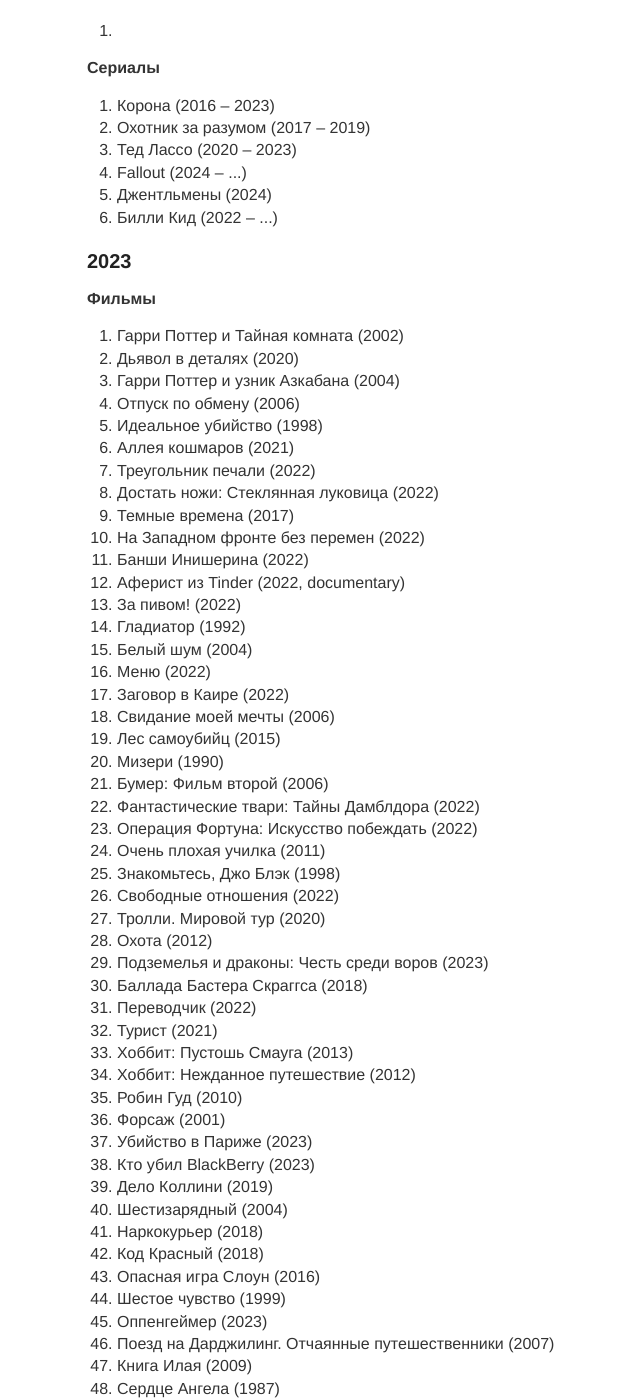
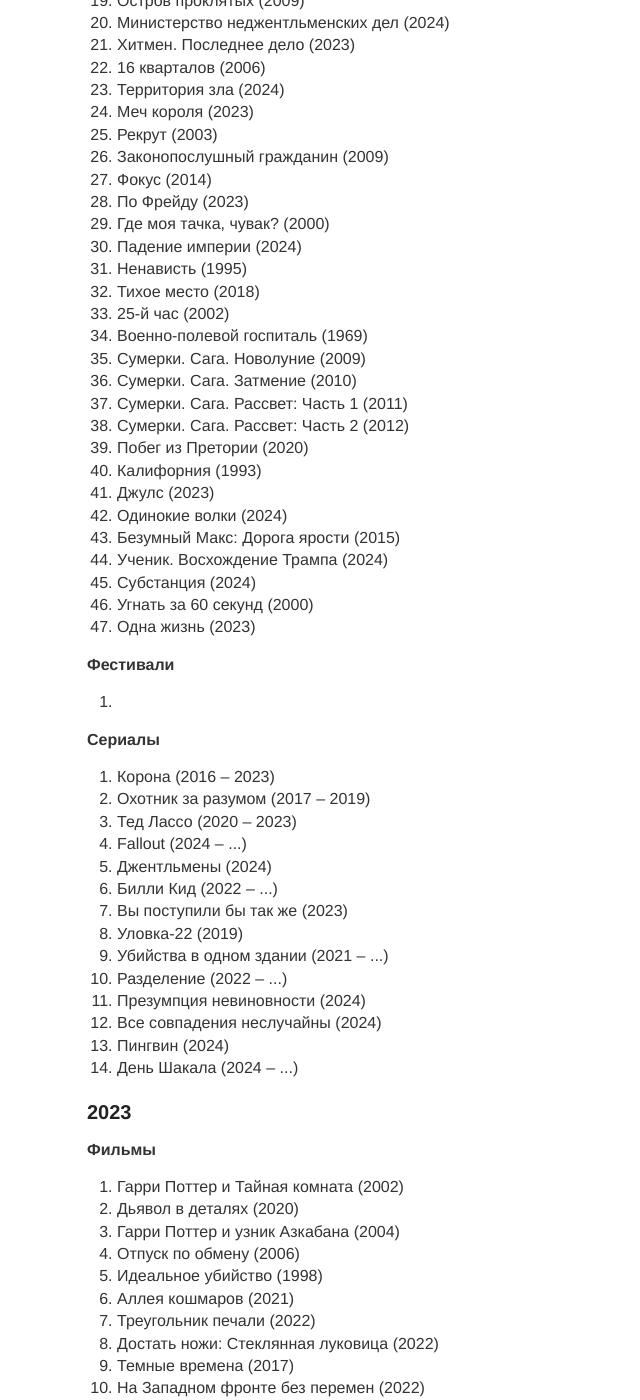
Before and after one commit to sombro/nbuevich.com, a Jekyll site: the page built from blog/_posts/2099-12-14-movies.md, in a window 1280 px wide and 1400 px high, scrolled down 1145 px. Shown: the whole window, without its empty margins (193-833 px from the left). Built offline with Jekyll 4.4.1, drawn with Linux system fonts in a browser that asks for light colours; some of the changed text lies outside the part shown.

Commit message:
added 2024 summary

```diff
--- a/blog/_posts/2099-12-14-movies.md
+++ b/blog/_posts/2099-12-14-movies.md
@@ -9,8 +9,42 @@
 ---
 Закреплённый пост со списком фильмов, которые я смотрел. Со ссылками на посты с подробными обзорами. Дополняется и обновляется.
 
+<nav>
+  <h2>По годам:</h2>
+  <ul>
+    <li><a href="#2025">2025</a></li>
+    <li><a href="#2024">2024</a></li>
+    <li><a href="#2023">2023</a></li>
+    <li><a href="#2022">2022</a></li>
+    <li><a href="#2021">2021</a></li>
+    <li><a href="#2020">2020</a></li>
+    <li><a href="#2019">2019</a></li>
+  </ul>
+</nav>
+
 <!--more-->
-## <span id="2024">2024</span> 📽 ##
+## <span id="2025">2025</span> 📽 ##
+
+<b>Фильмы</b>
+
+<ol>
+  <li>Мастер и Маргарита (2023)</li>
+  <li>Анора (2024)</li>
+</ol>
+
+<b>Фестивали</b>
+
+<ol>
+  <li></li>
+</ol>
+
+<b>Сериалы</b>
+
+<ol>
+    <li></li>
+</ol>
+
+## <span id="2024">2024</span> ##
 
 <b>Фильмы</b>
 
@@ -45,6 +79,23 @@
     <li>По Фрейду (2023)</li>
     <li>Где моя тачка, чувак? (2000)</li>
     <li>Падение империи (2024)</li>
+    <li>Ненависть (1995)</li>
+    <li>Тихое место (2018)</li>
+    <li>25-й час (2002)</li>
+    <li>Военно-полевой госпиталь (1969)</li>
+    <li>Сумерки. Сага. Новолуние (2009)</li>
+    <li>Сумерки. Сага. Затмение (2010)</li>
+    <li>Сумерки. Сага. Рассвет: Часть 1 (2011)</li>
+    <li>Сумерки. Сага. Рассвет: Часть 2 (2012)</li>
+    <li>Побег из Претории (2020)</li>
+    <li>Калифорния (1993)</li>
+    <li>Джулс (2023)</li>
+    <li>Одинокие волки (2024)</li>
+    <li>Безумный Макс: Дорога ярости (2015)</li>
+    <li>Ученик. Восхождение Трампа (2024)</li>
+    <li>Субстанция (2024)</li>
+    <li>Угнать за 60 секунд (2000)</li>
+    <li>Одна жизнь (2023)</li>
 </ol>
 
 <b>Фестивали</b>
@@ -62,6 +113,14 @@
     <li>Fallout (2024 – ...)</li>
     <li>Джентльмены (2024)</li>
     <li>Билли Кид (2022 – ...)</li>
+    <li>Вы поступили бы так же (2023)</li>
+    <li>Уловка-22 (2019)</li>
+    <li>Убийства в одном здании (2021 – ...)</li>
+    <li>Разделение (2022 – ...)</li>
+    <li>Презумпция невиновности (2024)</li>
+    <li>Все совпадения неслучайны (2024)</li>
+    <li>Пингвин (2024)</li>
+    <li>День Шакала (2024 – ...)</li>
 </ol>
 
 ## <span id="2023">2023</span>  ##
```
Also changed, not shown: blog/_posts/2099-12-13-books.md (+23 -3 lines), blog/_posts/2099-12-15-travel.md (+32 -4 lines).
